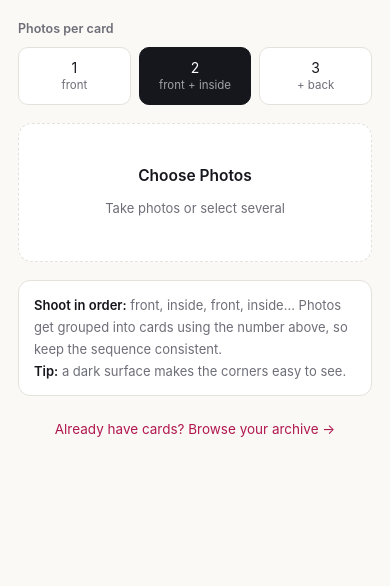
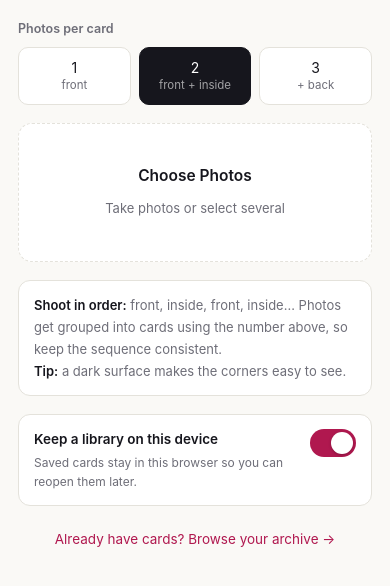
Before and after one commit to aprkim/tiny-cards, a plain HTML site: page index.html in a window 390 px wide. Shown: the part 82-668 px from the top of the page. Drawn offline with Linux system fonts and the light colour scheme.

Commit message:
Make the on-device library opt-in, off by default on phones
Photos are taken on a phone precisely so they do not accumulate there,
so keeping a copy on the phone defeats the point. The library is now a
toggle: off by default on phones, on by default on desktop, and the
choice is remembered per device.

Export is unaffected either way — it remains the copy that leaves the
device. The finish screen no longer claims a library exists when the
toggle is off.

Also adds Firebase Storage rules ready to deploy once Storage is
enabled on tiny-wins25. Cards are scoped under /cards/{syncCode}; since
no rule matches /cards itself, sync codes cannot be enumerated. Writes
are limited to images under 15 MB so a leaked code cannot be used to
park arbitrary files.

Co-Authored-By: Claude Opus 5 (1M context) <noreply@anthropic.com>

```diff
--- a/index.html
+++ b/index.html
@@ -165,6 +165,25 @@
   .altlink:hover,.altlink:focus-visible{border-bottom-color:var(--accent)}
   .footlink{margin-top:20px;text-align:center}
 
+  .opt{
+    margin-top:18px;padding:14px 15px;background:var(--field);
+    border:1px solid var(--rule);border-radius:12px;
+  }
+  .opt .row{display:flex;align-items:flex-start;gap:12px}
+  .opt .txt{flex:1;min-width:0}
+  .opt b{display:block;font-size:13.5px;font-weight:600;margin-bottom:2px}
+  .opt small{display:block;font-size:12px;color:var(--muted);line-height:1.6}
+  .sw{
+    position:relative;flex-shrink:0;width:46px;height:28px;border-radius:100px;
+    background:var(--rule);border:none;cursor:pointer;transition:background .18s;padding:0;
+  }
+  .sw::after{
+    content:'';position:absolute;top:3px;left:3px;width:22px;height:22px;border-radius:50%;
+    background:#fff;box-shadow:0 1px 3px rgba(0,0,0,.25);transition:transform .18s;
+  }
+  .sw[aria-checked=true]{background:var(--accent)}
+  .sw[aria-checked=true]::after{transform:translateX(18px)}
+
   .hidden{display:none}
   @media (prefers-reduced-motion:reduce){*{transition:none!important}}
 </style>
@@ -197,6 +216,17 @@
       <b>Shoot in order:</b> front, inside, front, inside… Photos get grouped into cards
       using the number above, so keep the sequence consistent.
       <br><b>Tip:</b> a dark surface makes the corners easy to see.
+    </div>
+
+    <div class="opt">
+      <div class="row">
+        <div class="txt">
+          <b>Keep a library on this device</b>
+          <small id="libNote">Saved cards stay in this browser so you can reopen them later.</small>
+        </div>
+        <button type="button" class="sw" id="libToggle" role="switch" aria-checked="false"
+                aria-label="Keep a library on this device"></button>
+      </div>
     </div>
 
     <div class="footlink">
@@ -393,7 +423,40 @@
                       :'Already have cards? Browse your archive →';
     }).catch(function(){});
   }
-  refreshLibLink();
+
+  /* ---- library on/off ----
+     Default OFF on phones: photos are usually taken on a phone precisely so
+     they do NOT pile up on it. Desktops default ON, where a local library is
+     convenient and storage is cheap. Either way the choice is remembered. */
+  var LIB_KEY='tinyCards_keepLocal';
+  function isPhone(){
+    return /iPhone|iPad|iPod|Android/i.test(navigator.userAgent)||
+           (navigator.maxTouchPoints>1&&/Mac/.test(navigator.platform));
+  }
+  var keepLocal;
+  try{
+    var stored=localStorage.getItem(LIB_KEY);
+    keepLocal=stored===null?!isPhone():stored==='1';
+  }catch(e){keepLocal=!isPhone()}
+
+  function paintToggle(){
+    var t=$('libToggle');
+    if(t)t.setAttribute('aria-checked',keepLocal?'true':'false');
+    var n=$('libNote');
+    if(n)n.textContent=keepLocal
+      ? 'Saved cards stay in this browser so you can reopen them later.'
+      : 'Nothing is kept here. Cards leave only as the files you export.';
+    refreshLibLink();
+  }
+
+  if($('libToggle')){
+    $('libToggle').onclick=function(){
+      keepLocal=!keepLocal;
+      try{localStorage.setItem(LIB_KEY,keepLocal?'1':'0')}catch(e){}
+      paintToggle();
+    };
+  }
+  paintToggle();
 
   Array.prototype.forEach.call($('seg').children,function(b){
     b.onclick=function(){
@@ -687,9 +750,9 @@
     var r=clean($('recipient').value);
     if(r&&seenTo.indexOf(r)===-1)seenTo.push(r);
 
-    // Persist to the on-device library. Fire-and-forget: a storage failure
-    // must never block the export, which is the copy that actually matters.
-    libPut({
+    // Persist to the on-device library only if the user wants one here.
+    // Fire-and-forget: a storage failure must never block the export.
+    if(keepLocal)libPut({
       id:String(Date.now())+'-'+Math.round(Math.random()*1e6),
       date:$('date').value||'',
       occasion:occasion(),
@@ -729,11 +792,12 @@
     $('meta').classList.add('hidden');
     $('finish').classList.remove('hidden');
     $('tally').textContent=savedCards+' cards saved ('+savedFiles+' files). '+
-      (libFailed?'Could not save to this device’s library — your exported files are unaffected.'
-               :'Kept in your library on this device, and exported as files.');
+      (!keepLocal ? 'Nothing was kept on this device.'
+       : libFailed ? 'Could not save to this device’s library — your exported files are unaffected.'
+                   : 'Kept in your library on this device, and exported as files.');
     refreshLibLink();
     var f=$('finLink');
-    if(f)f.textContent=libFailed?'Open the archive →':'Open your library →';
+    if(f)f.textContent=(keepLocal&&!libFailed)?'Open your library →':'Open the archive →';
   }
 
   window.addEventListener('resize',function(){
```
Also changed, not shown: firebase.json (added), 2 other files.
